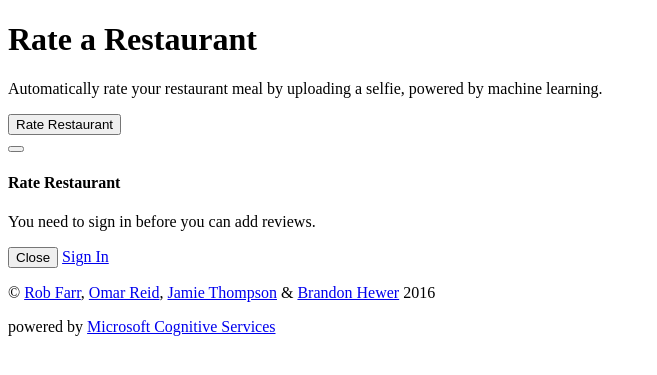
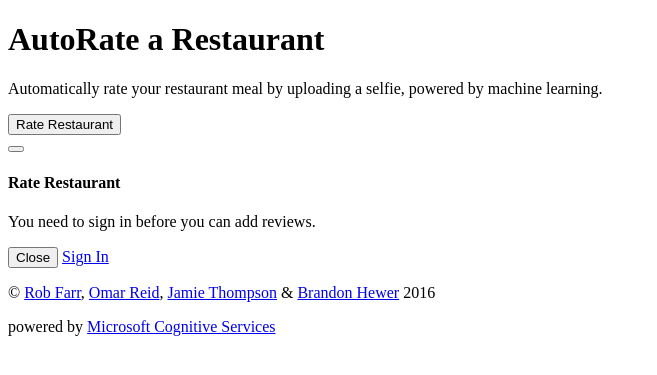
Before and after one commit to robfarr/AutoRate-Restaurant, a Yii app: template src/frontend/views/site/index.php in a window 1280 px wide. Shown: the top 375 px of the page, without its empty margins (0-657 px from the left). Run offline with PHP 8.4 and a stand-in for Yii, Linux system fonts and the light colour scheme; the template is opened without the code that fills it, so the values that code supplies are empty; some libraries are stand-ins or nearby versions.

Commit message:
Rename to AutoRate

```diff
--- a/src/frontend/views/layouts/main.php
+++ b/src/frontend/views/layouts/main.php
@@ -28,7 +28,7 @@ AppAsset::register($this);
 <div class="wrap">
     <?php
     NavBar::begin([
-        'brandLabel' => 'Selfie Restaurant Ratings',
+        'brandLabel' => 'AutoRate a Restaurant',
         'brandUrl' => Yii::$app->homeUrl,
         'options' => [
             'class' => 'navbar-default navbar-fixed-top',
--- a/src/frontend/views/site/index.php
+++ b/src/frontend/views/site/index.php
@@ -7,13 +7,13 @@
 use yii\bootstrap\ActiveForm;
 use yii\helpers\Url;
 
-$this->title = 'Rate a Restaurant - Rate your restaurant meal by uploading a selfie.';
+$this->title = 'AutoRate a Restaurant - Rate your restaurant meal by uploading a selfie.';
 ?>
 
 <div class="site-index">
 
     <div class="jumbotron">
-        <h1>Rate a Restaurant</h1>
+        <h1>AutoRate a Restaurant</h1>
 
         <p class="lead">Automatically rate your restaurant meal by uploading a selfie, powered by machine learning.</p>
 
--- a/src/frontend/views/site/viewRestaurant.php
+++ b/src/frontend/views/site/viewRestaurant.php
@@ -6,7 +6,7 @@
 /* @var $review \app\models\Review */
 /* @var $mostCommon string */
 
-$this->title = 'Rate a Restaurant - ' . $model->name;
+$this->title = 'AutoRate a Restaurant - ' . $model->name;
 
 $verbs = [
     'anger'     =>  'angry',
```
